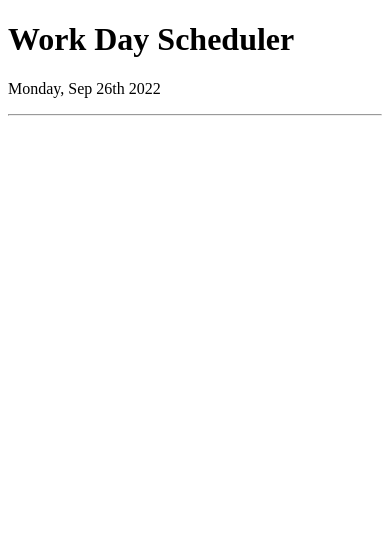
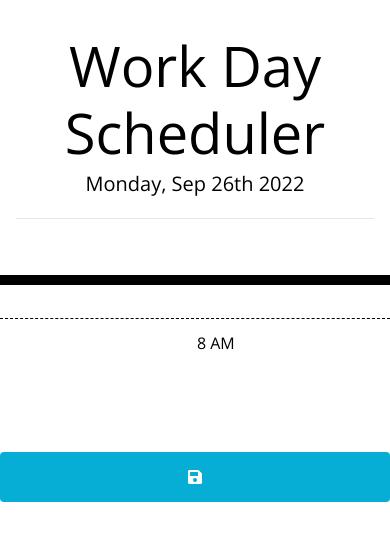
Before and after one commit to hoffh-5334/Work-Calendar, a plain HTML site: page index.html in a window 390 px wide. Drawn offline with nearby package versions, Linux system fonts and the light colour scheme.

Commit message:
added one hour block, styling to block, save button, and media query

```diff
--- a/assets/style.css
+++ b/assets/style.css
@@ -0,0 +1,76 @@
+body {
+  font-family: "Open Sans", sans-serif;
+  font-size: 16px;
+  line-height: 1;
+}
+
+textarea {
+  background: transparent;
+  border: none;
+  resize: none;
+  color: #000000;
+  border-left: 1px solid black;
+  padding: 10px;
+}
+
+.jumbotron {
+  text-align: center;
+  background-color: transparent;
+  color: black;
+  border-radius: 0;
+  border-bottom: 10px solid black;
+}
+
+.event {
+  white-space: pre-wrap;
+}
+
+.time-block{
+  text-align: center;
+  border-radius: 15px;
+}
+
+.row {
+  white-space: pre-wrap;
+  height: 80px;
+  border-top: 1px solid white;
+}
+
+.hour {
+  background-color: #ffffff;
+  color: #000000;
+  border-top: 1px dashed #000000;
+}
+
+
+.saveBtn {
+  border-left: 1px solid black;
+  border-top-right-radius: 15px;
+  border-bottom-right-radius: 15px;
+  background-color: #06aed5;
+  color: white;
+}
+
+.saveBtn i:hover {
+  font-size: 20px;
+}
+
+/*** OVERWRITE - MEDIA QUERY FOR TABLETS AND SMALLER  ***/
+
+@media screen and (max-width: 768px), screen and (max-width: 575px) {
+  .row {
+    height: auto;
+    margin-top: 20px;
+  }
+
+  .saveBtn {
+    border: 0;
+    border-radius: 0.25rem;
+    height: 50px;
+  }
+
+  textarea {
+    min-height: 85px;
+    border: 0;
+  }
+}
--- a/index.html
+++ b/index.html
@@ -4,23 +4,35 @@
   <meta charset="UTF-8">
   <meta http-equiv="X-UA-Compatible" content="IE=edge">
   <meta name="viewport" content="width=device-width, initial-scale=1.0">
+  <link rel="stylesheet" href="https://stackpath.bootstrapcdn.com/bootstrap/4.3.1/css/bootstrap.min.css" />
+	<link rel="stylesheet" href="https://use.fontawesome.com/releases/v5.8.1/css/all.css"
+		integrity="sha384-50oBUHEmvpQ+1lW4y57PTFmhCaXp0ML5d60M1M7uH2+nqUivzIebhndOJK28anvf" crossorigin="anonymous" />
+	<link href="https://fonts.googleapis.com/css?family=Open+Sans&display=swap" rel="stylesheet" />
   <link rel="stylesheet" type="text/css" href="./assets/style.css" />
   <title>Workday Calendar</title>
 </head>
 <body>
 
 
-  <!-- Header -->
-	<!-- <header class="jumbotron">
-		<h1 class="display-3">Work Day Scheduler</h1>
-		<p id="currentDay" class="lead"></p>
-	</header> -->
 
   <div class="jumbotron">
     <h1 class="display-4">Work Day Scheduler</h1>
     <p id="currentDay" class="lead"></p>
     <hr class="my-4">
   </div>
+
+  <div class="container">
+
+		<!-- Timeblocks start here -->
+
+		<div id="hour8" class="row time-block">
+      <div class="col-md-1 hour">
+          8 AM
+      </div>
+      <textarea class="col-md-10 description">
+      </textarea>
+      <button class="btn saveBtn col-md-1"><i class="fas fa-save"></i></button>
+    </div>
 
 
 
```
Also changed, not shown: assets/script.js (line endings or trailing spaces).
